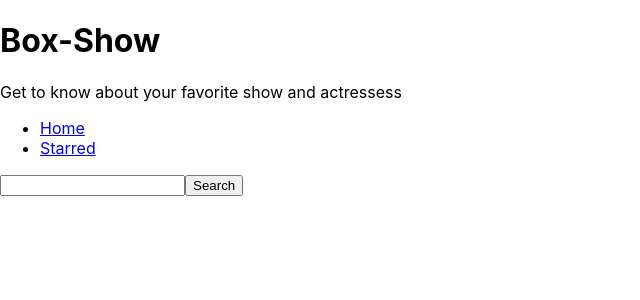
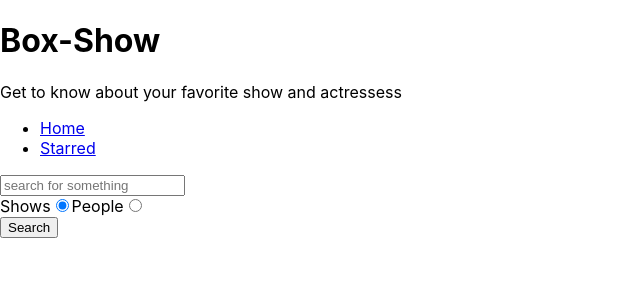
Before and after one commit to pranaypise59/box-office, a React (Create React App) app: page / in a window 1280 px wide. Shown: the top 300 px of the page, without its empty margins (0-640 px from the left). Built offline with nearby package versions, Linux system fonts and the light colour scheme.

Commit message:
modified search option with different output

```diff
--- a/src/pages/Home.js
+++ b/src/pages/Home.js
@@ -1,14 +1,18 @@
 import React, { useState } from 'react';
 import { apiGet } from '../misc/config';
+
 const Home = () => {
   const [input, setInput] = useState('');
-  const [results, setResults] = useState(null)
+  const [results, setResults] = useState(null);
+  const [searchOption, setSearchOption] = useState('shows');
   const onInputChange = (ev) => {
     setInput(ev.target.value);
   };
 
   const onSearch = () => {
-   apiGet(`/search/shows?q=${input}`).then(result =>setResults(result))
+    apiGet(`/search/${searchOption}?q=${input}`).then((result) =>
+      setResults(result)
+    );
   };
 
   const onKeyDown = (ev) => {
@@ -16,15 +20,32 @@
       onSearch();
     }
   };
-const renderResults =()=>{
-  if(results && results.length === 0){
-    return (<div>No Results</div>)
-  }
-  if(results && results.length >0){
-    return (<div>{results.map((item)=><div key={item.show.id}>{item.show.name}</div>)}</div>)
-  }
-  return null;
-}
+  const renderResults = () => {
+    if (results && results.length === 0) {
+      return <div>No Results</div>;
+    }
+    if (results && results.length > 0) {
+      return results[0].show ? (
+        <div>
+          {results.map((item) => (
+            <div key={item.show.id}>{item.show.name}</div>
+          ))}
+        </div>
+      ) : (
+        <div>
+          {results.map((item) => (
+            <div key={item.person.id}>{item.person.name}</div>
+          ))}
+        </div>
+      );
+    }
+    return null;
+  };
+
+  const onRadioChange = (ev) => {
+    setSearchOption(ev.target.value);
+  };
+
   return (
     <div>
       <input
@@ -32,8 +53,35 @@
         value={input}
         onChange={onInputChange}
         onKeyDown={onKeyDown}
+        placeholder='search for something'
       />
+
+      <div>
+        <label htmlFor='shows'>
+          Shows
+          <input
+            type='radio'
+            id='shows'
+            name='status'
+            value='shows'
+            checked={searchOption === 'shows'}
+            onChange={onRadioChange}
+          />
+        </label>
+        <label htmlFor='people'>
+          People
+          <input
+            type='radio'
+            id='people'
+            name='status'
+            value='people'
+            onChange={onRadioChange}
+          />
+        </label>
+      </div>
+
       <button onClick={onSearch}>Search</button>
+
       {results && renderResults()}
     </div>
   );
```
